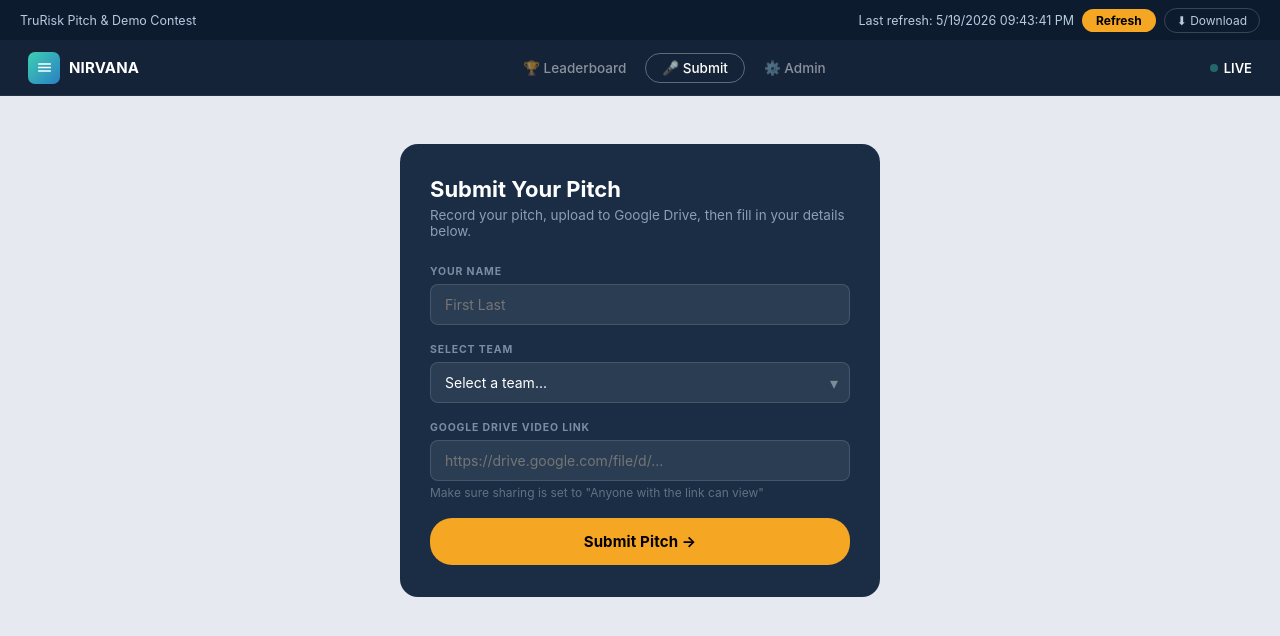
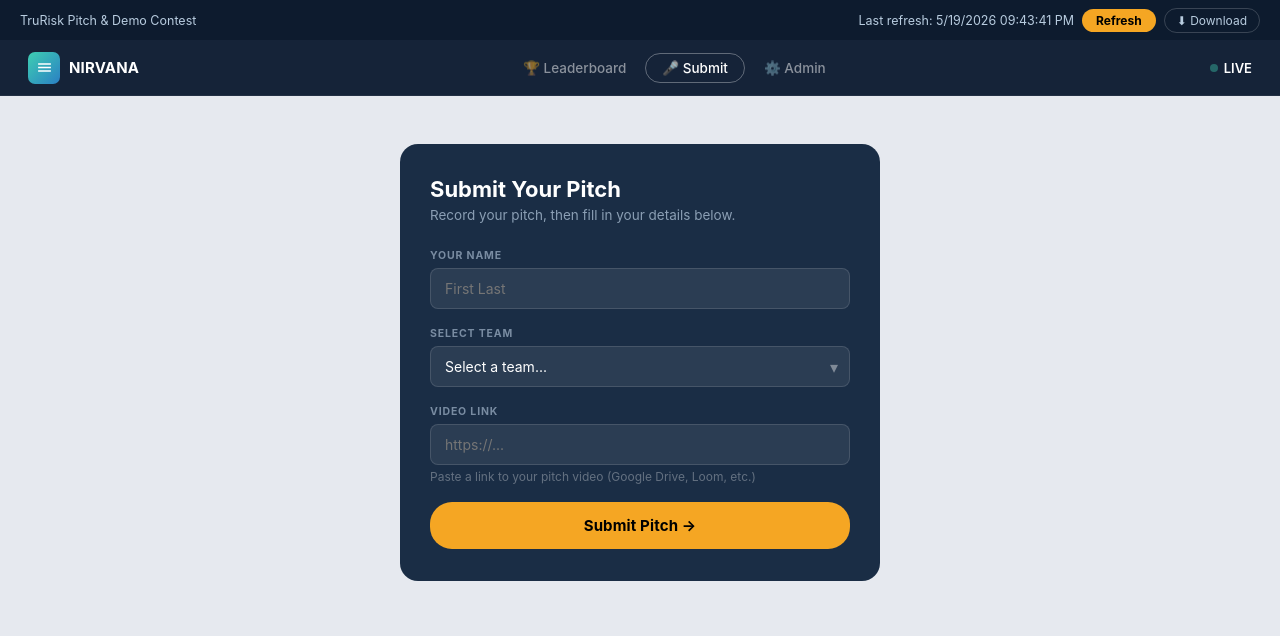
Before and after one commit to parker-holt/pitch-contest, a Next.js app: page /submit in a window 1280 px wide. Shown: the top 636 px of the page. Built offline with nearby package versions, Linux system fonts and the light colour scheme.

Commit message:
Update page.tsx

```diff
--- a/app/submit/page.tsx
+++ b/app/submit/page.tsx
@@ -14,10 +14,6 @@ export default function Submit() {
   async function handleSubmit() {
     if (!name.trim() || !team || !link.trim()) {
       setError('Please fill in all required fields.')
-      return
-    }
-    if (!link.includes('drive.google.com')) {
-      setError('Please submit a Google Drive link. Make sure it is set to "Anyone with the link can view".')
       return
     }
     setError('')
@@ -47,7 +43,7 @@ export default function Submit() {
       <div style={{ display: 'flex', justifyContent: 'center', padding: '48px 20px', background: '#e6e9ef', minHeight: 'calc(100vh - 96px)' }}>
         <div style={{ background: 'var(--navy-card)', borderRadius: 18, padding: '32px 30px', width: '100%', maxWidth: 480, height: 'fit-content' }}>
           <h1 style={{ fontSize: 22, fontWeight: 700, color: 'white', marginBottom: 5 }}>Submit Your Pitch</h1>
-          <p style={{ fontSize: 13.5, color: 'rgba(200,220,240,.65)', marginBottom: 26 }}>Record your pitch, upload to Google Drive, then fill in your details below.</p>
+          <p style={{ fontSize: 13.5, color: 'rgba(200,220,240,.65)', marginBottom: 26 }}>Record your pitch, then fill in your details below.</p>
 
           <label style={{ display: 'block', fontSize: 10.5, fontWeight: 700, letterSpacing: '.08em', textTransform: 'uppercase', color: 'rgba(200,218,238,.55)', marginBottom: 6 }}>Your name</label>
           <input style={inputStyle} placeholder="First Last" value={name} onChange={e => setName(e.target.value)} />
@@ -61,10 +57,10 @@ export default function Submit() {
             <span style={{ position: 'absolute', right: 12, top: '50%', transform: 'translateY(-50%)', color: 'rgba(255,255,255,.4)', pointerEvents: 'none' }}>▾</span>
           </div>
 
-          <label style={{ display: 'block', fontSize: 10.5, fontWeight: 700, letterSpacing: '.08em', textTransform: 'uppercase', color: 'rgba(200,218,238,.55)', marginBottom: 6 }}>Google Drive video link</label>
-          <input style={inputStyle} placeholder="https://drive.google.com/file/d/..." value={link} onChange={e => setLink(e.target.value)} />
+          <label style={{ display: 'block', fontSize: 10.5, fontWeight: 700, letterSpacing: '.08em', textTransform: 'uppercase', color: 'rgba(200,218,238,.55)', marginBottom: 6 }}>Video link</label>
+          <input style={inputStyle} placeholder="https://..." value={link} onChange={e => setLink(e.target.value)} />
           <p style={{ fontSize: 12, color: 'rgba(255,255,255,.32)', marginTop: -14, marginBottom: 18 }}>
-            Make sure sharing is set to "Anyone with the link can view"
+            Paste a link to your pitch video (Google Drive, Loom, etc.)
           </p>
 
           {error && <p style={{ color: '#f87171', fontSize: 13, marginBottom: 12 }}>{error}</p>}
```
